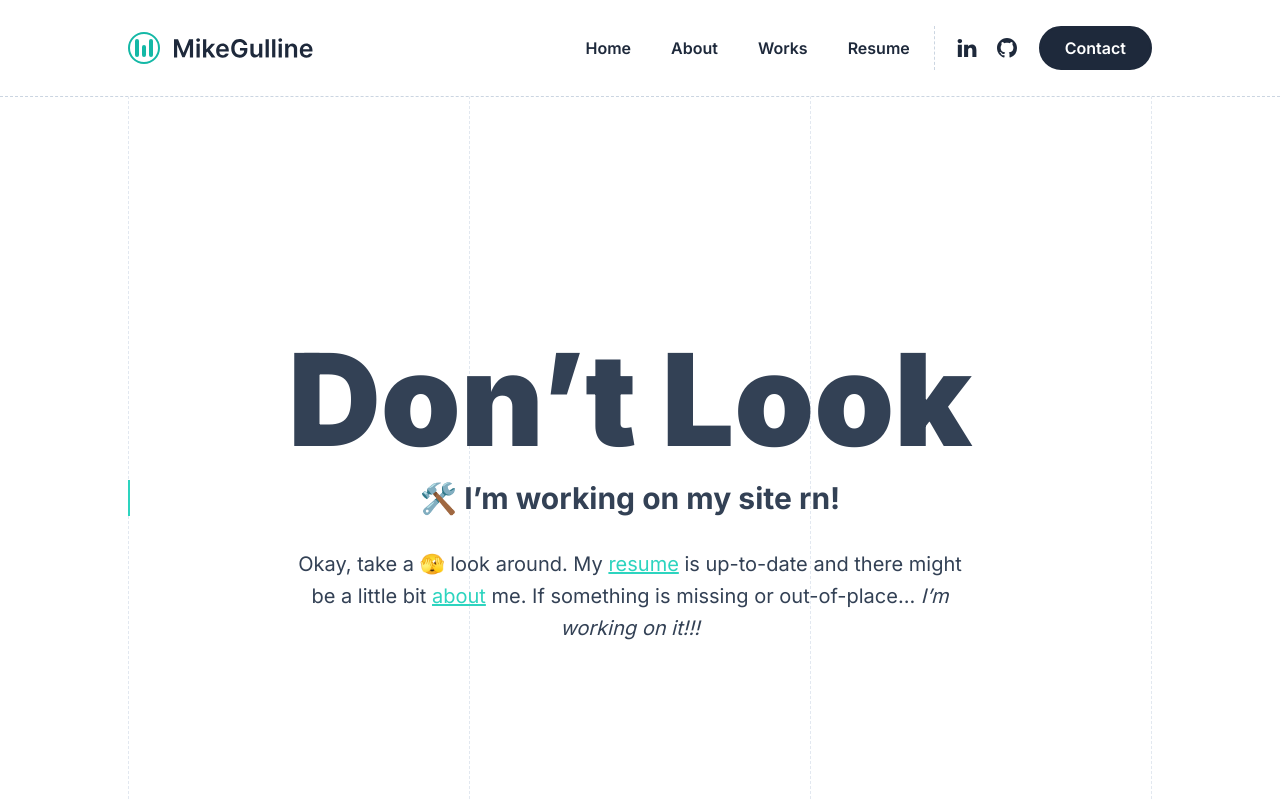
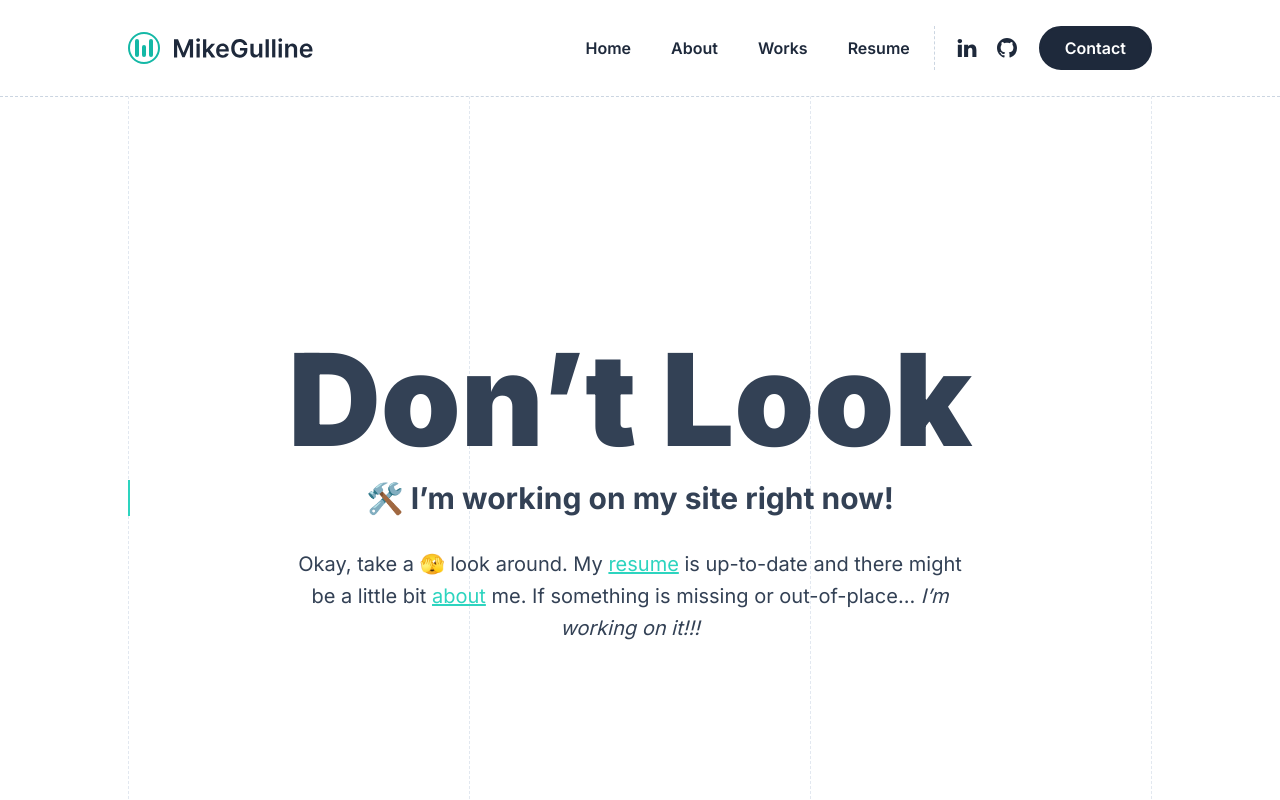
Before and after one commit to mikegulline/personal, a Next.js app: page / in a window 1280 px wide. Shown: the top 800 px of the page. Built offline with nearby package versions, Linux system fonts and the light colour scheme.

Commit message:
update home text

```diff
--- a/src/app/page.tsx
+++ b/src/app/page.tsx
@@ -12,7 +12,7 @@ export default function Home() {
           </h1>
           <BorderLeft>
             <h2 className='text-1xl sm:text-3xl mb-8 font-bold '>
-              🛠️ I&rsquo;m working on my site rn!
+              🛠️ I&rsquo;m working on my site right now!
             </h2>
           </BorderLeft>
           <p className='text-xl leading-8 max-w-2xl m-auto'>
```
